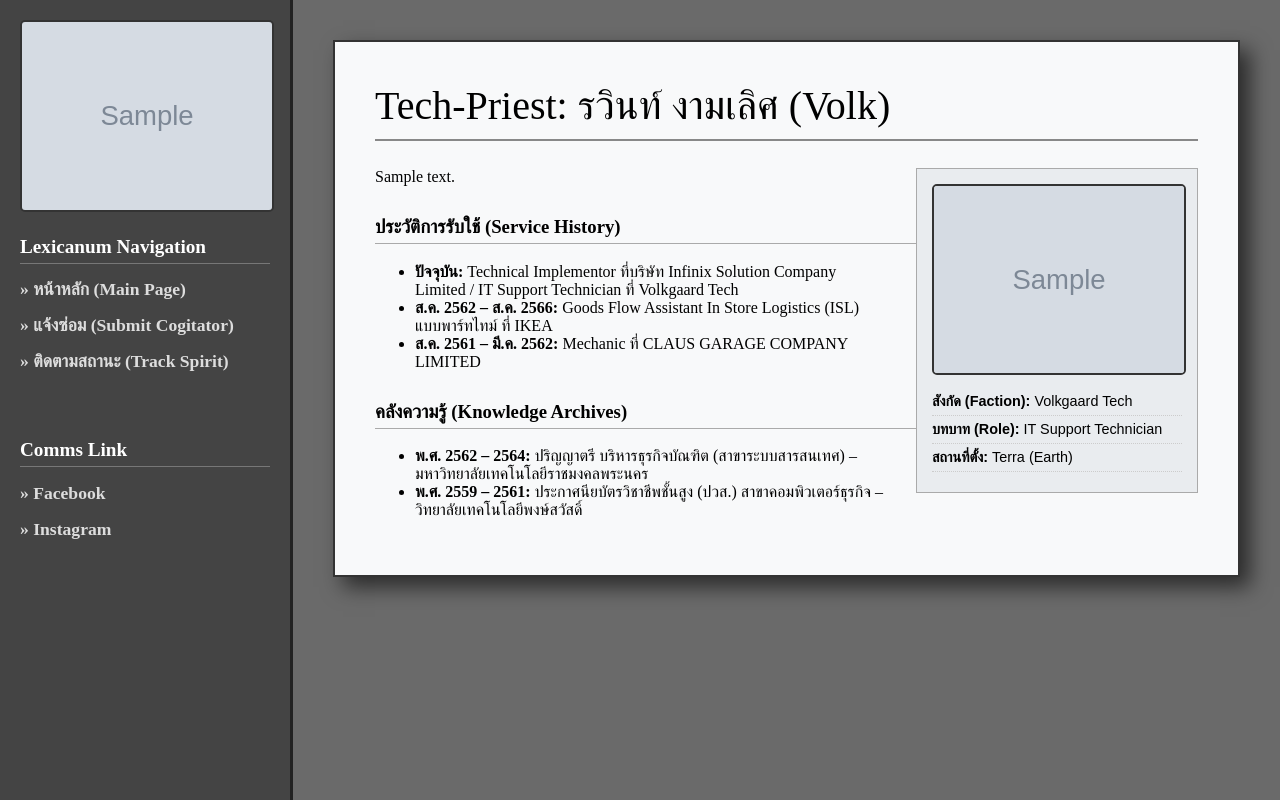
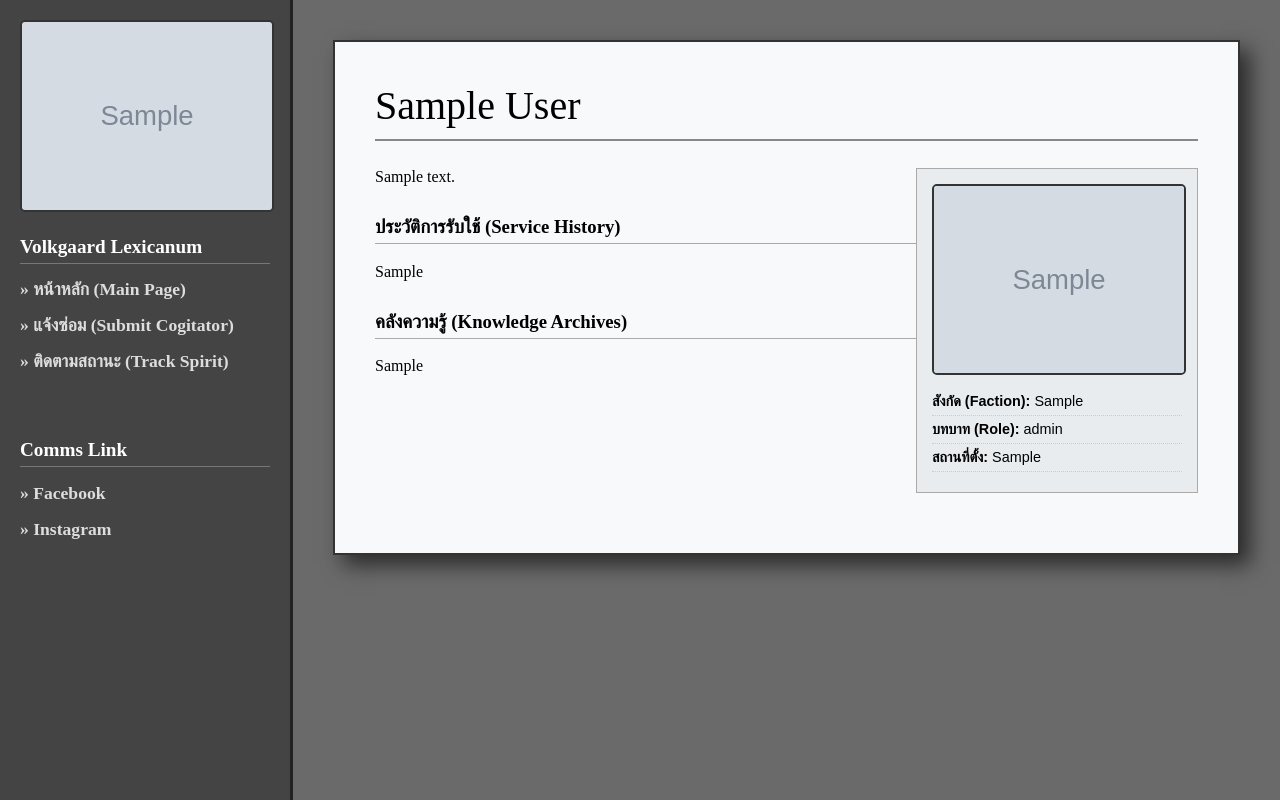
Before and after one commit to VolkRawinUR/my-portfolio, a Django app: page / in a window 1280 px wide. Run offline with Django 5.2, Linux system fonts and the light colour scheme; tables that the repository leaves empty hold one stand-in row (values such as "Sample post"); grey boxes marked "Sample" are stand-in pictures.

Commit message:
Update profile to use Admin system full control

```diff
--- a/core/models.py
+++ b/core/models.py
@@ -7,6 +7,12 @@ class UserProfile(models.Model):
     about_me = models.TextField(blank=True, null=True, help_text="พิมพ์ประวัติหรือข้อมูลร้านตรงนี้ได้เลย")
     facebook_link = models.URLField(max_length=500, blank=True, null=True)
     instagram_link = models.URLField(max_length=500, blank=True, null=True)
+    service_history = models.TextField(blank=True, null=True, verbose_name="ประวัติการรับใช้ (Service History)")
+    knowledge_archives = models.TextField(blank=True, null=True, verbose_name="คลังความรู้ (Knowledge Archives)")
+    site_title = models.CharField(max_length=200, default="Tech-Priest: รวินท์ งามเลิศ (Volk)", verbose_name="หัวข้อหน้าเว็บ")
+    faction = models.CharField(max_length=100, default="Volkgaard Tech", verbose_name="สังกัด (Faction)")
+    role = models.CharField(max_length=100, default="IT Support Technician", verbose_name="บทบาท (Role)")
+    location = models.CharField(max_length=100, default="Terra (Earth)", verbose_name="สถานที่ตั้ง")
 
     def __str__(self):
         return self.name
--- a/core/templates/index.html
+++ b/core/templates/index.html
@@ -75,7 +75,7 @@
                 <div style="border: 1px dashed #aaa; padding: 20px; color: #aaa;">[ เพิ่มโลโก้ร้านในหน้า Admin ]</div>
             {% endif %}
         </div>
-        <h2>Lexicanum Navigation</h2>
+        <h2>Volkgaard Lexicanum</h2>
         <a href="/">» หน้าหลัก (Main Page)</a>
         <a href="{% url 'create_ticket' %}">» แจ้งซ่อม (Submit Cogitator)</a>
         <a href="{% url 'track_ticket' %}">» ติดตามสถานะ (Track Spirit)</a>
@@ -97,7 +97,7 @@
 
     <div class="content">
         <div class="wiki-box">
-            <h1>Tech-Priest: รวินท์ งามเลิศ (Volk)</h1>
+            <h1>{{ profile.site_title }}</h1>
 
             <div class="infobox">
                 {% if profile.profile_picture %}
@@ -105,24 +105,36 @@
                 {% else %}
                     <div style="height: 200px; background: #ccc; line-height: 200px; border: 1px solid #000; margin-bottom: 10px;">[ Image Not Found ]</div>
                 {% endif %}
-                <p><strong>สังกัด (Faction):</strong> Volkgaard Tech</p>
-                <p><strong>บทบาท (Role):</strong> IT Support Technician</p>
-                <p><strong>สถานที่ตั้ง:</strong> Terra (Earth)</p>
+                <p><strong>สังกัด (Faction):</strong> {{ profile.faction }}</p>
+                <p><strong>บทบาท (Role):</strong> {{ profile.role }}</p>
+                <p><strong>สถานที่ตั้ง:</strong> {{ profile.location }}</p>
             </div>
 
-            <p>{{ profile.about_me|linebreaks }}</p>
-            <h3>ประวัติการรับใช้ (Service History)</h3>
-            <ul>
-                <li><strong>ปัจจุบัน:</strong> Technical Implementor ที่บริษัท Infinix Solution Company Limited / IT Support Technician ที่ Volkgaard Tech</li>
-                <li><strong>ส.ค. 2562 – ส.ค. 2566:</strong> Goods Flow Assistant In Store Logistics (ISL) แบบพาร์ทไทม์ ที่ IKEA</li>
-                <li><strong>ส.ค. 2561 – มี.ค. 2562:</strong> Mechanic ที่ CLAUS GARAGE COMPANY LIMITED</li>
-            </ul>
+            <div style="margin-bottom: 20px;">
+                {% if profile.about_me %}
+                    <div style="white-space: pre-wrap;">{{ profile.about_me }}</div>
+                {% else %}
+                    <p style="color: #666;">[ พิมพ์ประวัติเบื้องต้นในหน้า Admin ]</p>
+                {% endif %}
+            </div>
+
+           <h3>ประวัติการรับใช้ (Service History)</h3>
+            <div style="margin-bottom: 20px;">
+                {% if profile.service_history %}
+                    <div style="white-space: pre-wrap;">{{ profile.service_history }}</div>
+                {% else %}
+                    <p style="color: #666;">[ พิมพ์ประวัติการทำงานในหน้า Admin ]</p>
+                {% endif %}
+            </div>
 
             <h3>คลังความรู้ (Knowledge Archives)</h3>
-            <ul>
-                <li><strong>พ.ศ. 2562 – 2564:</strong> ปริญญาตรี บริหารธุรกิจบัณฑิต (สาขาระบบสารสนเทศ) – มหาวิทยาลัยเทคโนโลยีราชมงคลพระนคร</li>
-                <li><strong>พ.ศ. 2559 – 2561:</strong> ประกาศนียบัตรวิชาชีพชั้นสูง (ปวส.) สาขาคอมพิวเตอร์ธุรกิจ – วิทยาลัยเทคโนโลยีพงษ์สวัสดิ์</li>
-            </ul>
+            <div>
+                {% if profile.knowledge_archives %}
+                    <div style="white-space: pre-wrap;">{{ profile.knowledge_archives }}</div>
+                {% else %}
+                    <p style="color: #666;">[ พิมพ์ประวัติการศึกษาในหน้า Admin ]</p>
+                {% endif %}
+            </div>
 
             <div style="clear: both;"></div>
         </div>
--- a/portfolio_project/settings.py
+++ b/portfolio_project/settings.py
@@ -25,7 +25,7 @@ SECRET_KEY = 'django-insecure-h83188q9x_j+7j6iimfhh5e#634j_7*@x9vzs)*bp6f9pk=+zp
 # SECURITY WARNING: don't run with debug turned on in production!
 DEBUG = True
 
-ALLOWED_HOSTS = []
+ALLOWED_HOSTS = ['rawin.pythonanywhere.com', '127.0.0.1', 'localhost']
 
 
 # Application definition
--- a/sanctum/templates/sanctum/create_ticket.html
+++ b/sanctum/templates/sanctum/create_ticket.html
@@ -86,6 +86,11 @@
             {{ form.as_p }}
             <button type="submit" class="btn-submit">ประทับตราแจ้งซ่อม (Initiate Repair Rite)</button>
         </form>
+        <div style="margin-top: 20px; text-align: left;">
+    <a href="{% url 'home' %}" style="text-decoration: none; color: #8b6d11; font-weight: bold;">
+        « กลับสู่หน้าหลักวิหาร (Return to Main Page)
+    </a>
+</div>
     </div>
 
 </body>
```
Also changed, not shown: core/migrations/0003_userprofile_knowledge_archives_and_more.py (added), core/migrations/0004_userprofile_faction_userprofile_location_and_more.py (added).
